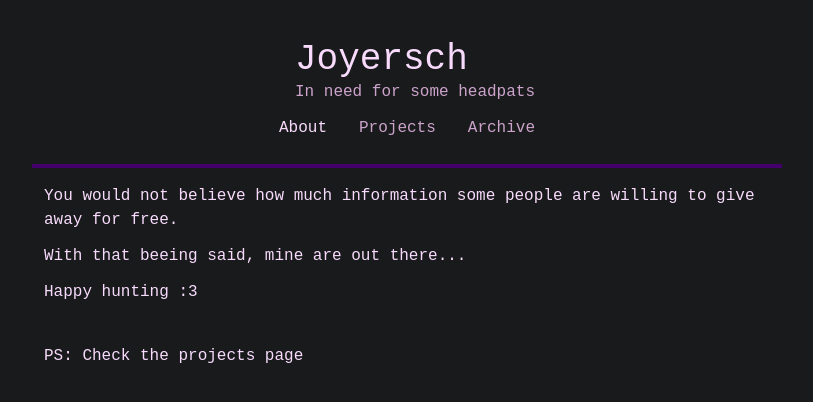
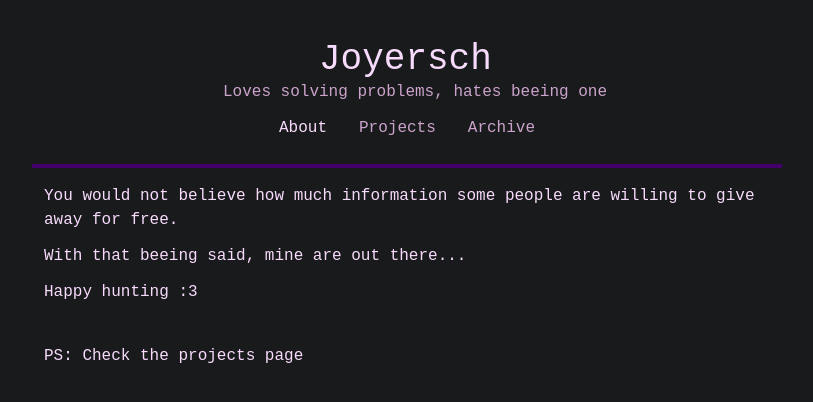
Before and after one commit to Joyersch/website, a SvelteKit app: page / in a window 1280 px wide. Shown: the top 402 px of the page, without its empty margins (233-1046 px from the left). Built offline with nearby package versions, Linux system fonts and the light colour scheme.

Commit message:
updated header

```diff
--- a/src/components/Header.svelte
+++ b/src/components/Header.svelte
@@ -10,9 +10,9 @@
 <header>
     <div class="flex flex-row justify-center">
         <div class="flex flex-col">
-            <h1 class="text-4xl ml-4 font-boldmt-4">Joyersch</h1>
+            <h1 class="text-4xl ml-4 font-boldmt-4 pl-24">Joyersch</h1>
             <h2 class="text-1xl ml-4 text-neya_second">
-                In need for some headpats
+                Loves solving problems, hates beeing one
             </h2>
         </div>
     </div>
```
